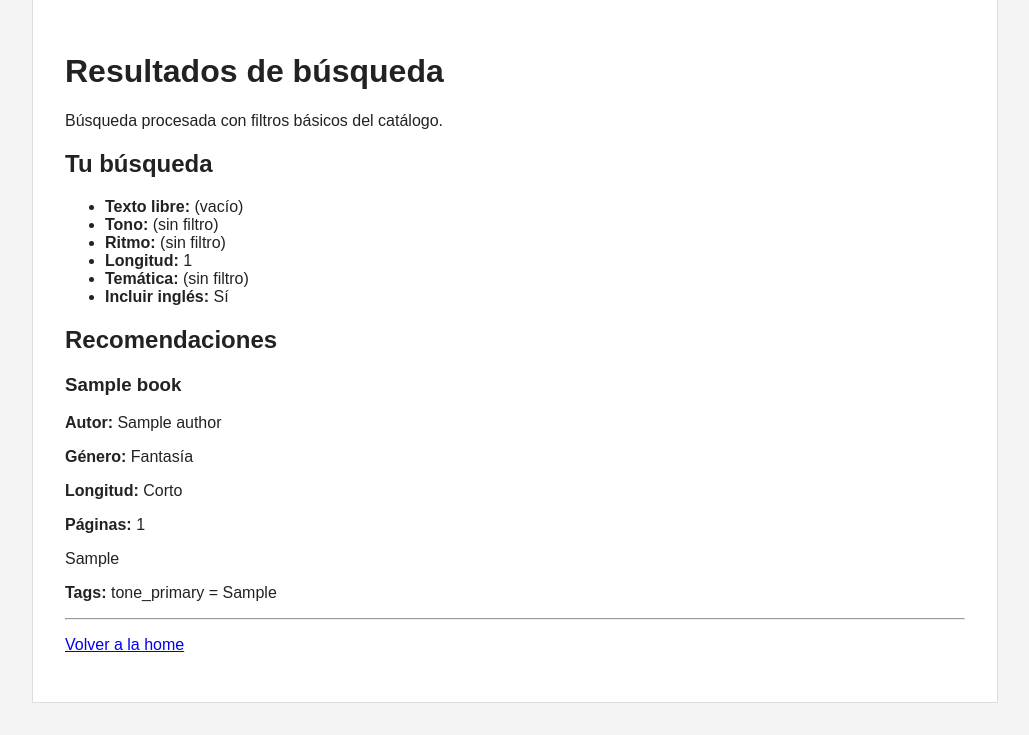
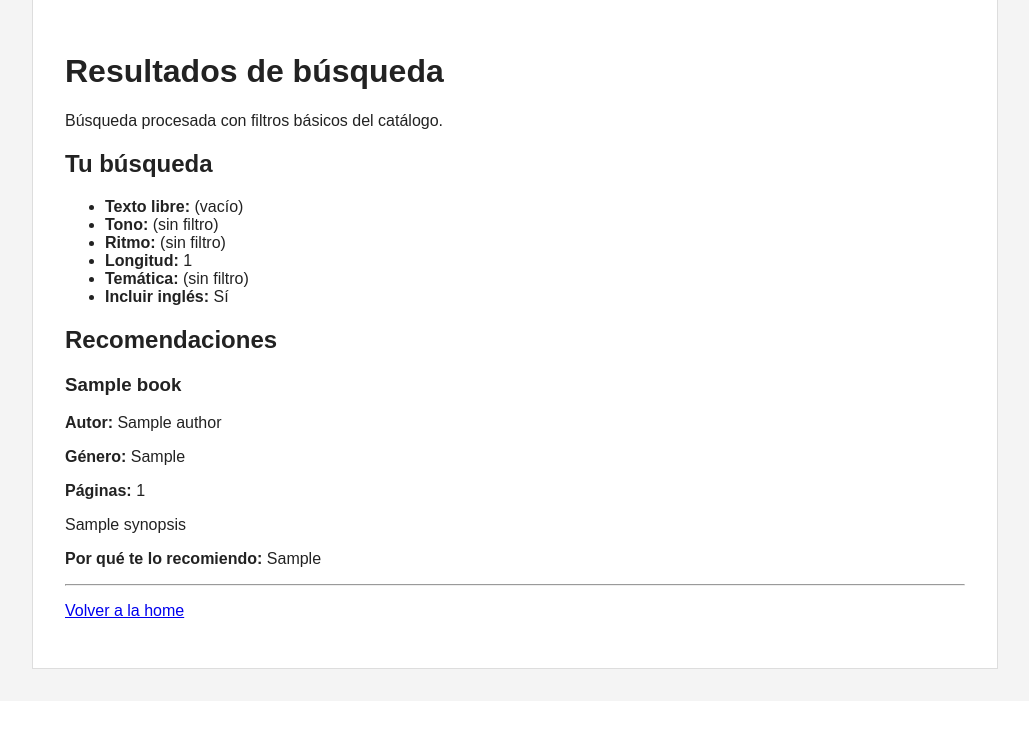
Before and after one commit to Vierinsky/literario_mvp, a Django app: template templates/core/search_results.html in a window 1280 px wide. Shown: the part 102-837 px from the top of the page, without its empty margins (125-1154 px from the left). After the commit the page ends 771 px from the top, so only its background shows below. Run offline with Django 5.2, Linux system fonts and the light colour scheme; tables that the repository leaves empty hold one stand-in row (values such as "Sample post"); the template is opened without the code that fills it: values that come from a table or form of the project are taken from there, most other values are stand-ins (such as "Sample title", 1, 10 or a date in 2020).

Commit message:
Actualizando search_results.html: Añadiendo explicación de la razón de la recomendación y borrando tags

```diff
--- a/templates/core/search_results.html
+++ b/templates/core/search_results.html
@@ -21,32 +21,25 @@
     <h2>Recomendaciones</h2>
 
     {% if books %}
-        {% for book in books %}
+        {% for result in results %}
             <article>
-                <h3>{{ book.title }}</h3>
-                <p><strong>Autor:</strong> {{ book.author.name }}</p>
-                <p><strong>Género:</strong> {{ book.get_genre_main_display }}</p>
+                <h3>{{ result.book.title }}</h3>
+                <p><strong>Autor:</strong> {{ result.book.author.name }}</p>
+                <p><strong>Género:</strong> {{ result.book.get_genre_main_display }}</p>
 
-                {% if book.length_category %}
-                <p><strong>Longitud:</strong> {{ book.get_length_category_display }}</p>
+                {% if result.book.length_category %}
+                <p><strong>Longitud:</strong> {{ result..book.get_length_category_display }}</p>
                 {% endif %}
 
-                {% if book.page_count %}
-                    <p><strong>Páginas:</strong> {{ book.page_count }}</p>
+                {% if result..book.page_count %}
+                    <p><strong>Páginas:</strong> {{ result.book.page_count }}</p>
                 {% endif %}
 
-                {% if book.synopsis %}
-                    <p>{{ book.synopsis }}</p>
+                {% if result.book.synopsis %}
+                    <p>{{ result.book.synopsis }}</p>
                 {% endif %}
 
-                {% if book.tags.all %}
-                    <p>
-                        <strong>Tags:</strong>
-                        {% for tag in book.tags.all %}
-                            {{ tag.tag_type }} = {{ tag.tag_value }}{% if not forloop.last %} | {% endif %}
-                        {% endfor %}
-                    </p>
-                {% endif %}
+                <p><strong>Por qué te lo recomiendo:</strong> {{ result.match_explanation }}</p>
             </article>
             <hr>
         {% endfor %}
```
